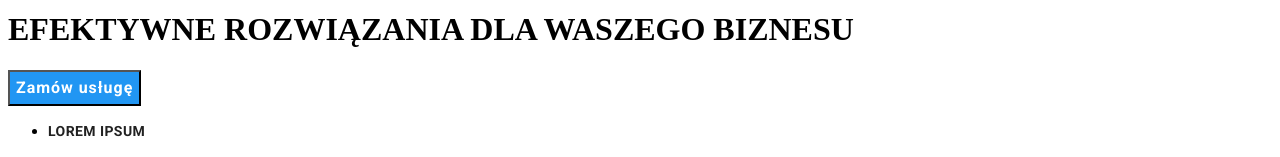
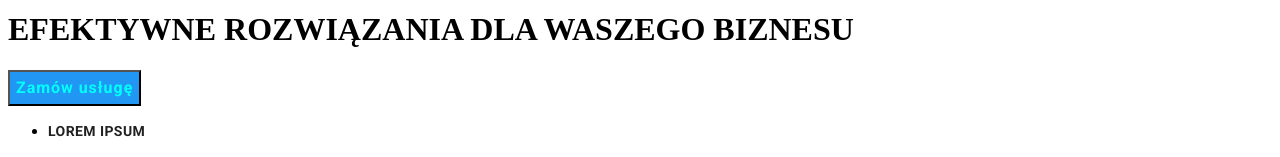
Before and after one commit to Karolblocki/goit-markup-hw-02, a plain HTML site: page index.html in a window 1280 px wide. Both pictures are taken after a click on the button "Zamów usługę". Shown: the part 143-300 px from the top of the page. Drawn offline with Linux system fonts and the light colour scheme.

Commit message:
secondhomework

```diff
--- a/css/style.css
+++ b/css/style.css
@@ -8,7 +8,8 @@
    text-decoration: none;
 }
 .link1:focus{
-
+ text-decoration: none;
+ color: aqua;
 }
 
 .colorblue{
@@ -89,8 +90,9 @@ letter-spacing: 0.02em;
 text-align: left;
 }
 .button1{
-   color: #FFFFFF;
-   font-family: Roboto;
+cursor: pointer;
+color: #FFFFFF;
+font-family: Roboto;
 font-size: 16px;
 font-weight: 700;
 line-height: 30px;
```
